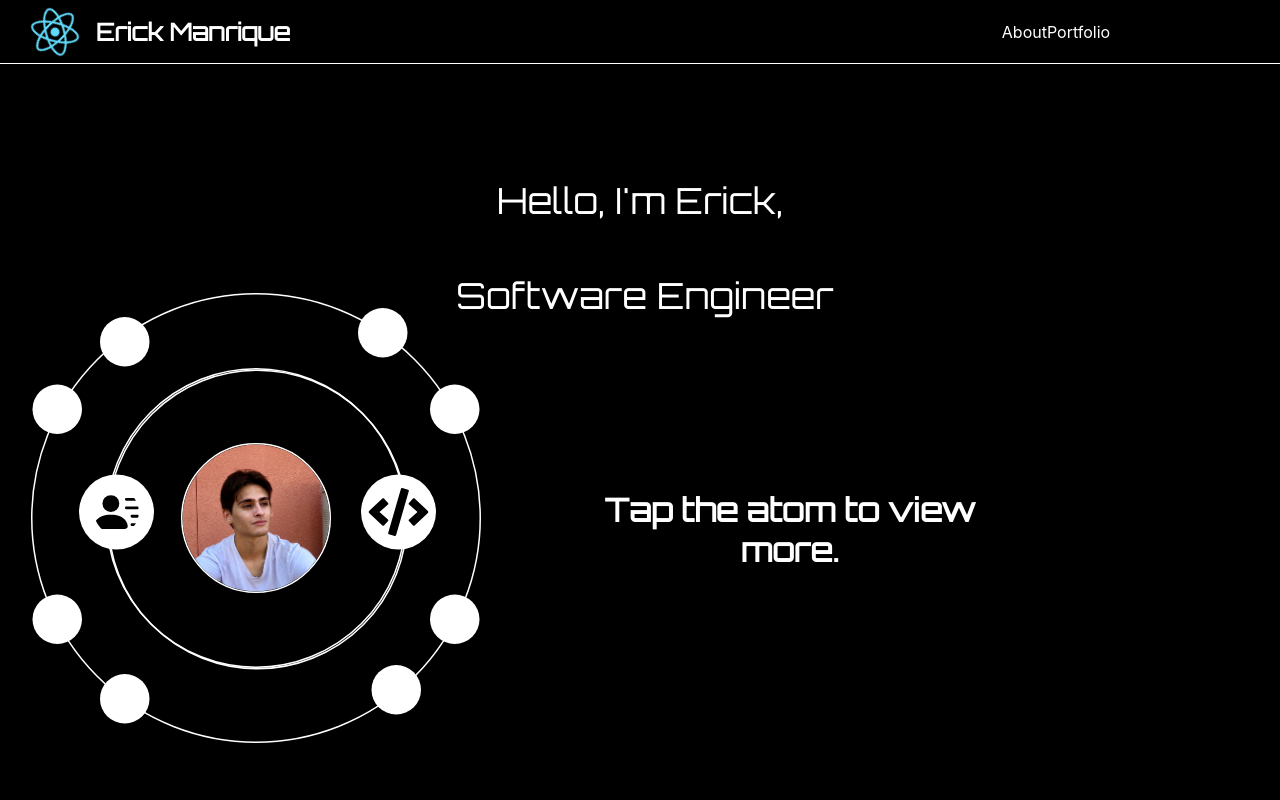
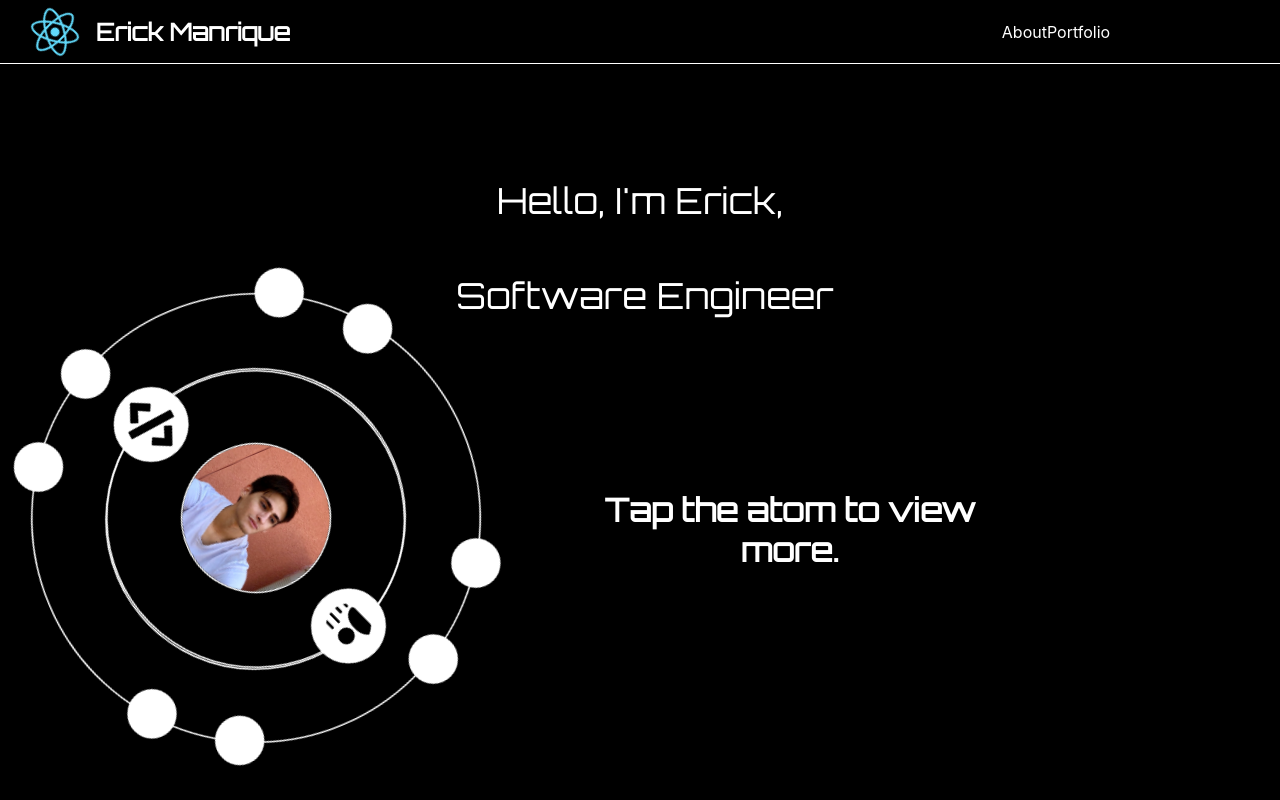
Before and after one commit to yeezick/portfolio, a React (Create React App) app: page / in a window 1280 px wide. Shown: the top 800 px of the page. Built offline with nearby package versions, Linux system fonts and the light colour scheme.

Commit message:
-adding meta information restarting animations -removing links from landing buttons

```diff
--- a/public/index.html
+++ b/public/index.html
@@ -7,11 +7,20 @@
     <meta name="theme-color" content="#000000" />
     <meta
       name="description"
-      content="Web site created using create-react-app"
+      content="Welcome to Erick Manrique's portfolio, hosting most of his software engineering projects."
     />
+    <meta
+    property=”og:title”
+    content="Erick Manrique's Portfolio"
+  />
+  <meta
+  name="image"
+  property="og:image"
+  content="https://github.com/yeezick/portfolio/blob/main/src/images/pf-v2-thumbnail.png?raw=true"
+/>
     <link rel="apple-touch-icon" href="%PUBLIC_URL%/logo192.png" />
     <link rel="manifest" href="%PUBLIC_URL%/manifest.json" />
-    <title>React App</title>
+    <title>Erick Manrique's Portfolio</title>
   </head>
   <body>
     <noscript>You need to enable JavaScript to run this app.</noscript>
--- a/src/screens/landing/Landing.jsx
+++ b/src/screens/landing/Landing.jsx
@@ -93,12 +93,12 @@ const Landing = () => {
           <div className="exterior-ring">
             <div className="interior-ring">
               <div className="interior-orbit">
-                <Link to="/portfolio" className="interior-circle">
+                <div className="interior-circle">
                   <BsFillPersonLinesFill size={30} variant="light" />
-                </Link>
-                <Link to="/about" className="interior-circle">
+                </div>
+                <div className="interior-circle">
                   <FaCode size={40} />
-                </Link>
+                </div>
               </div>
             </div>
 
--- a/src/screens/landing/landing.css
+++ b/src/screens/landing/landing.css
@@ -14,33 +14,9 @@
 }
 .intro-span::before {
   content: "Software Engineer";
-  /* animation: changingText infinite 5s; */
+  animation: changingText infinite 5s;
   animation-direction: alternate;
   padding-left: 10px;
-}
-@keyframes changingText {
-0% {
-  content: "Developer"
-}
-20% {
-  content: "Problem Solver"
-}
-40% {
-  content: "Team-Player"
-}
-60% {
-  content: "Leader"
-}
-80% {
-  content: "Nerd"
-}
-90% {
-  content: "Software Engineer"
-}
-100% {
-  content: "Software Engineer"
-}
-
 }
 
 .atom-wrapper {
@@ -85,7 +61,7 @@ width: 80vw;}
   height: 300px;
   position: relative;
   z-index: -1;
-  /* animation: 30s rotate-exterior linear infinite; */
+  animation: 30s rotate-exterior linear infinite;
 }
 
 .exterior-circle,
@@ -100,11 +76,6 @@ width: 80vw;}
   width: 33px;
   height: 33px;
 }
-/* .exterior-circle:nth-of-type(0) {
-  background-color: gold;
-  top: 25%;
-  right: 15%;
-} */
 .exterior-circle:nth-of-type(2) {
   top: 20%;
   right: 0;
@@ -148,7 +119,7 @@ width: 80vw;}
   transform: translate(-50%, -50%);
 }
 .interior-orbit {
-  /* animation: 10s rotate-interior linear infinite; */
+  animation: 10s rotate-interior linear infinite;
   height: 200px;
   width: 200px;
   border-radius: 100%;
@@ -161,7 +132,6 @@ width: 80vw;}
   align-items: center;
 }
 .interior-circle * {
-  /* text-decoration: none; */
   color: black;
   border-radius: 90%;
   padding: auto;
@@ -203,6 +173,29 @@ width: 80vw;}
     transform: rotate(-360deg);
   }
 }
+@keyframes changingText {
+  0% {
+    content: "Developer"
+  }
+  20% {
+    content: "Problem Solver"
+  }
+  40% {
+    content: "Team-Player"
+  }
+  60% {
+    content: "Leader"
+  }
+  80% {
+    content: "Nerd"
+  }
+  90% {
+    content: "Software Engineer"
+  }
+  100% {
+    content: "Software Engineer"
+  }
+  }
 
 @media screen and (min-width: 800px) {
   .atom {
```
